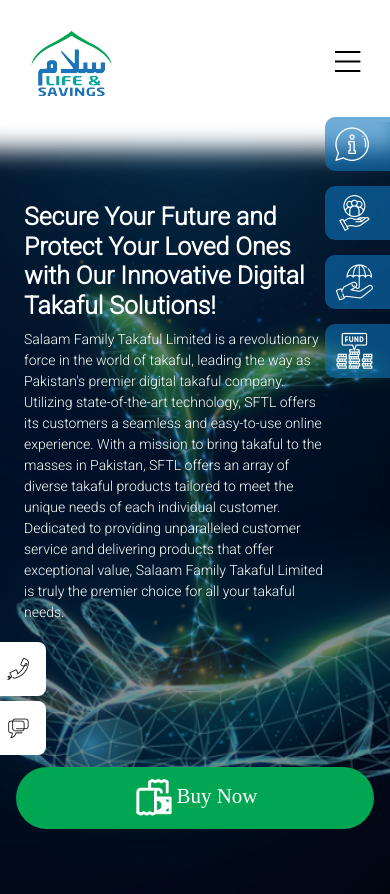
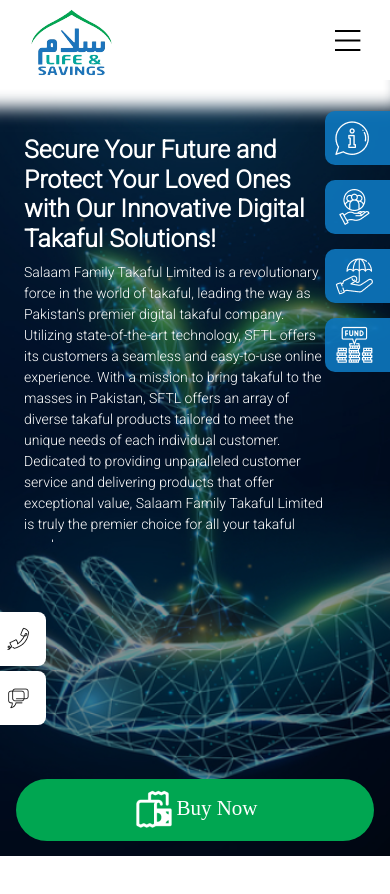
Before and after one commit to avancerasolution/SalaamTakaful, a React (Create React App) app: page / in a window 390 px wide. Shown: the top 894 px of the page. After the commit the page ends 856 px from the top, so only its background shows below. Built offline with nearby package versions, Linux system fonts and the light colour scheme.

Commit message:
Ui fixes

```diff
--- a/src/responsive.css
+++ b/src/responsive.css
@@ -182,7 +182,7 @@
     }
 
     .topheaderbox {
-        box-shadow: -8px 8px 23px 20px var(--white) !important;
+        box-shadow: -8px 8px 16px 20px var(--white) !important;
         position: relative;
     }
 
@@ -770,7 +770,7 @@
     }
 
     .topheaderbox {
-        box-shadow: -8px 8px 23px 20px var(--white) !important;
+        box-shadow: -8px 8px 16px 20px var(--white) !important;
         position: relative;
     }
 
@@ -829,13 +829,12 @@
 
     /* Footer Bar */
     .footerbottom {
+        bottom: 25px!important;
+        height: 50px;
+        left: 0;
         position: fixed;
-        height: 62px;
         width: 110%;
-        bottom: 15px !important;
-        left: 0;
     }
-
     .call_btn {
         justify-content: center;
         display: flex;
@@ -1298,7 +1297,7 @@
 @media(max-width:520px) {
 
 .heightcontrol {
-        height: 63vh !important;
+        height: 68vh !important;
         overflow-y: scroll;
         position: relative;
         width: 280px;
--- a/src/style.css
+++ b/src/style.css
@@ -665,7 +665,7 @@
 }
 
 .display-text-group {
-    font-size: 20px;
+    font-size: 14px;
     line-height: 33px;
 }
 
@@ -741,9 +741,9 @@
     right: 5px;
     top: -45px;
 }
-.footerbottom {
+/* .footerbottom {
     bottom: 5px !important;
-}
+} */
 .section {
     height: 62vh !important;
 }
@@ -755,7 +755,7 @@
         font-size: 23px !important;
 }
 .display-text-group {
-    font-size: 16px !important;
+    font-size: 14px !important;
     line-height: 25px !important;
     display: block !important;
     margin-bottom: 35px !important;
@@ -794,7 +794,7 @@
 }
 .react-reveal.section.features.aboutus {
     margin: 0;
-    padding-top: 85px;
+    padding-top: 41px;
     height: 100vh !important;
 
 }
@@ -802,7 +802,7 @@
     width: 100%;
 }
 .heightcontrol {
-    height: 63vh !important;
+    height: 68vh !important;
     overflow-y: scroll;
     position: relative;
     width: 1200px;
@@ -818,15 +818,17 @@
 }
 
 .heightcontrol h2{
-    color: #00A651;
+    color: #fff;
     font-weight: 800;
     margin-bottom: 30px;
+    padding-right: 20px;
+    font-weight: 700;
 }
 .AboutSection {
     overflow-y: hidden !important;
 }
 .react-reveal.AboutSection .topheaderbox {
-    box-shadow: -8px 8px 23px 20px var(--white) !important;
+    box-shadow: -8px 8px 16px 20px var(--white) !important;
 }
 ::-webkit-scrollbar {
     width: 0px !important;
@@ -1045,3 +1047,38 @@
     border-color: #929292 !important;
     color: #000000;
 }
+.topheaderbox {
+    height: 80px !important;
+    box-shadow: -8px 8px 16px 20px var(--white)!important;
+}
+.homepagesec h2 {
+    padding-top: 55px !important;
+}
+.homepagesec p {
+    color: #fff;
+    font-size: 14px;
+    padding-right: 40px;
+    height: 280px;
+    overflow-y: scroll;
+}
+li{
+    font-size: 14px !important;
+}
+.footerbottom {
+    bottom: 25px!important;
+    height: 40px !important;
+    left: 0;
+    position: fixed;
+    width: 110%;
+}
+.menu:hover span.text {
+    z-index: 99999999 !important;
+    font-weight: 900 !important;
+}
+.navimg, span.text {
+    background: rgb(14 118 188 / 92%) !important;
+}
+.heightcontrol h3 {
+    background: #00000061;
+    padding: 5px 3px;
+}
```
